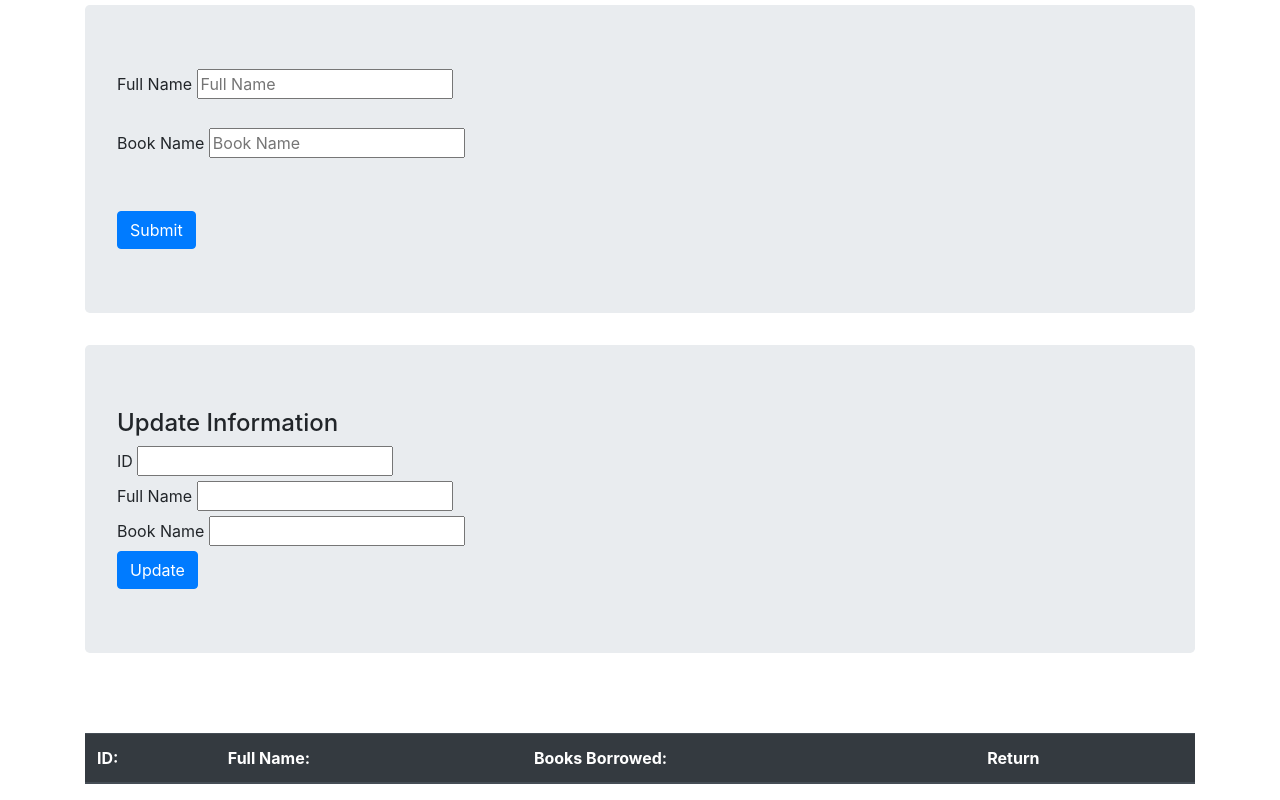
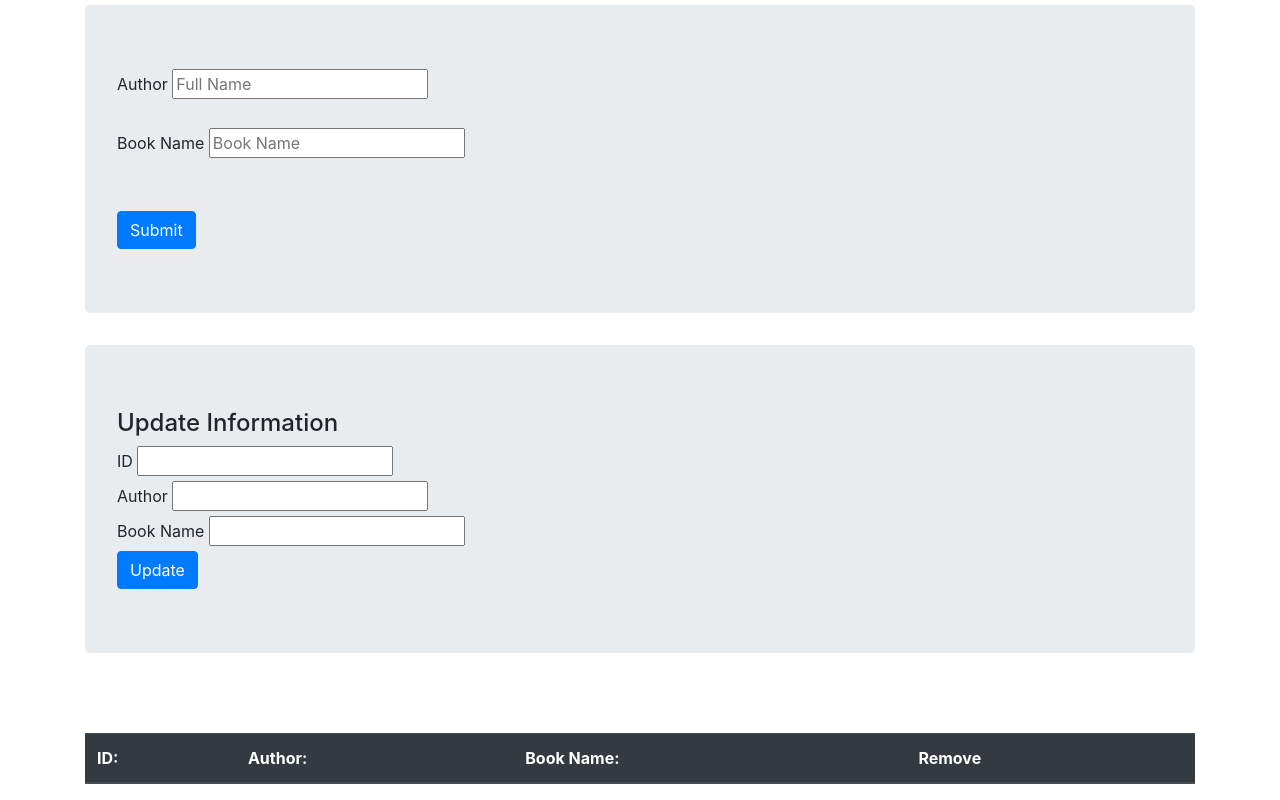
Before and after one commit to marnilyn/week12AssignmentFECoding, a website: page index.html in a window 1280 px wide. Shown: the part 51-851 px from the top of the page. Drawn offline with nearby package versions, Linux system fonts and the light colour scheme; no server answers.

Commit message:
final changes

```diff
--- a/index.html
+++ b/index.html
@@ -3,7 +3,7 @@
 <head>
     <meta charset="UTF-8">
     <meta name="viewport" content="width=device-width, initial-scale=1.0">
-    <title>Document</title>
+    <title>FE Week 12 Project</title>
     <link rel="stylesheet" href="node_modules/bootstrap/dist/css/bootstrap.css" >
 </head>
 <body class="container">
@@ -12,7 +12,7 @@
 
     <form class="jumbotron"><!--first form to add information-->
         <div>
-            <label for="fullName">Full Name</label>
+            <label for="fullName">Author</label>
             <input id="fullName" placeholder="Full Name">
         </div>
         <br>
@@ -34,7 +34,7 @@
           <input id="updateId">
         </div>
         <div>
-          <label for="updateName">Full Name</label>
+          <label for="updateName">Author</label>
           <input id="updateName">
         </div>
         <div>
@@ -49,9 +49,9 @@
     <table class="container table">
         <thead class="thead-dark">
             <th>ID:</th>
-            <th>Full Name:</th>
-            <th>Books Borrowed:</th>
-            <th>Return</th>
+            <th>Author:</th>
+            <th>Book Name:</th>
+            <th>Remove</th>
         </thead>
         <tbody>
 
```
